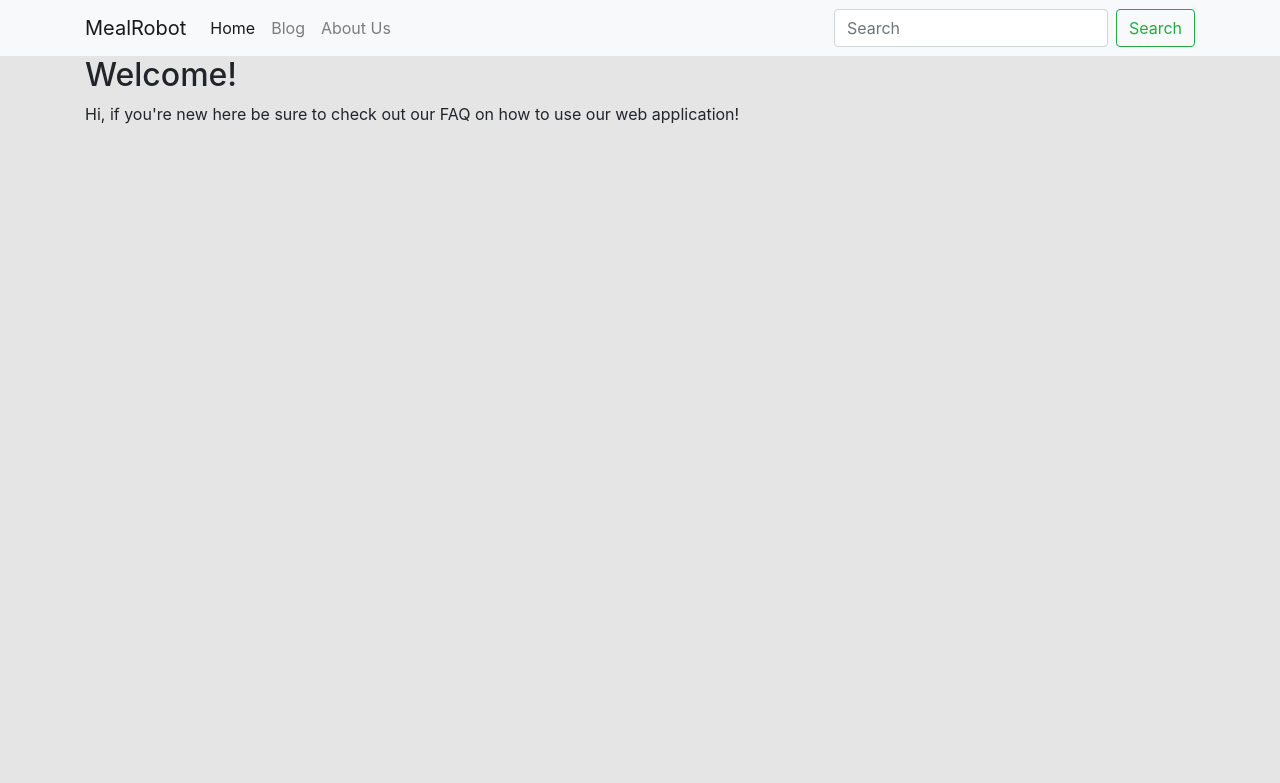
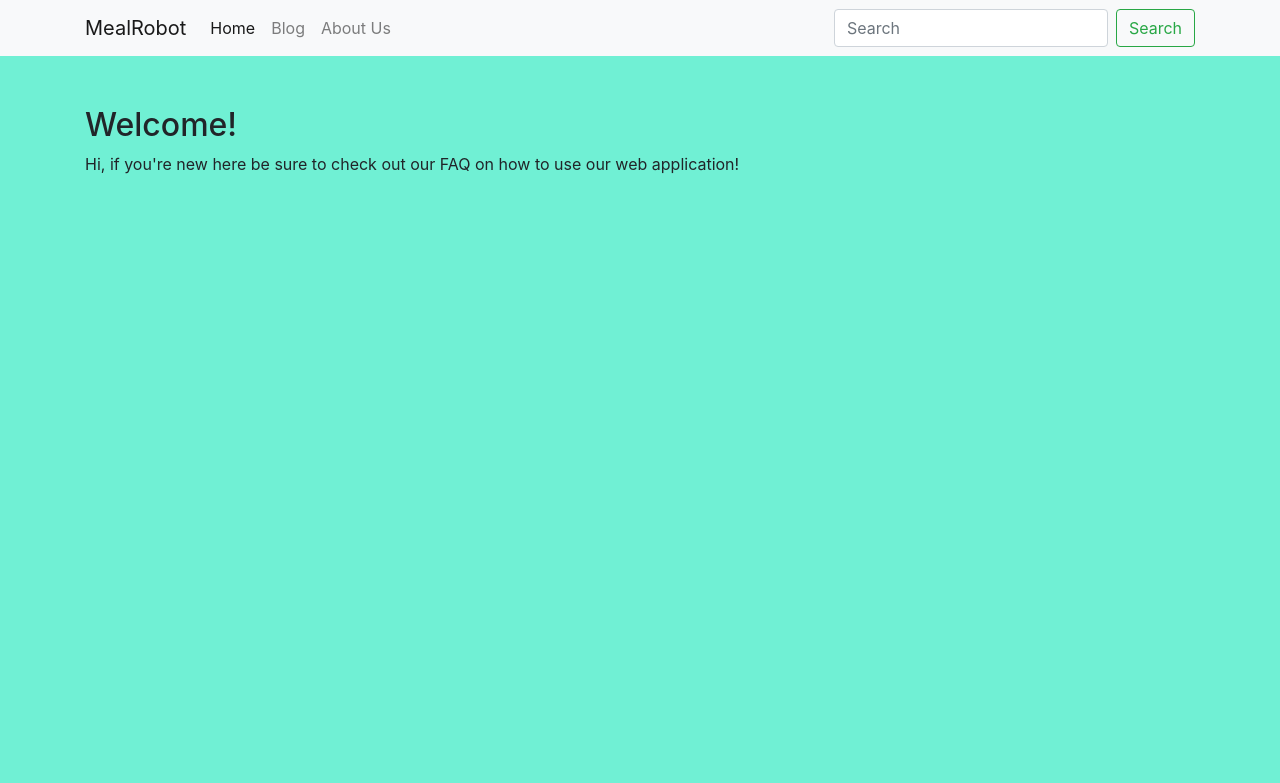
Before and after one commit to Bryan-Rojas/EatItNext, a Django app: page / in a window 1280 px wide. Shown: the top 783 px of the page. Run offline with Django 3.2, Linux system fonts and the light colour scheme; some libraries are stand-ins or nearby versions.

Commit message:
Updated front-end

```diff
--- a/src/pages/static/css/custom.css
+++ b/src/pages/static/css/custom.css
@@ -1,3 +1,8 @@
 body {
-    background-color: #e5e5e5 !important;
+    background-color: hsl(167, 81%, 69%) !important;
 }
+
+#content {
+    margin-top: 50px;
+    background-color: hsl(167, 81%, 69%) !important;
+}
--- a/src/pages/templates/base.html
+++ b/src/pages/templates/base.html
@@ -11,8 +11,12 @@
                 {% include 'nav.html' %}
             {% endblock %}
         </header>
+        <section id="content">
+            <div class="container">
             {% block content %}
             {% endblock %}
+            </div>
+        </section>
         <footer>
             {% block footer %}
             {% endblock footer %}
--- a/src/pages/templates/home.html
+++ b/src/pages/templates/home.html
@@ -1,9 +1,9 @@
 {% extends 'base.html' %}
 
 {% block content %}
-<div class="container">
+
     <h2>Welcome!</h2>
 
     <p>Hi, if you're new here be sure to check out our FAQ on how to use our web application!</p>
-</div>
+
 {% endblock content %}
```
